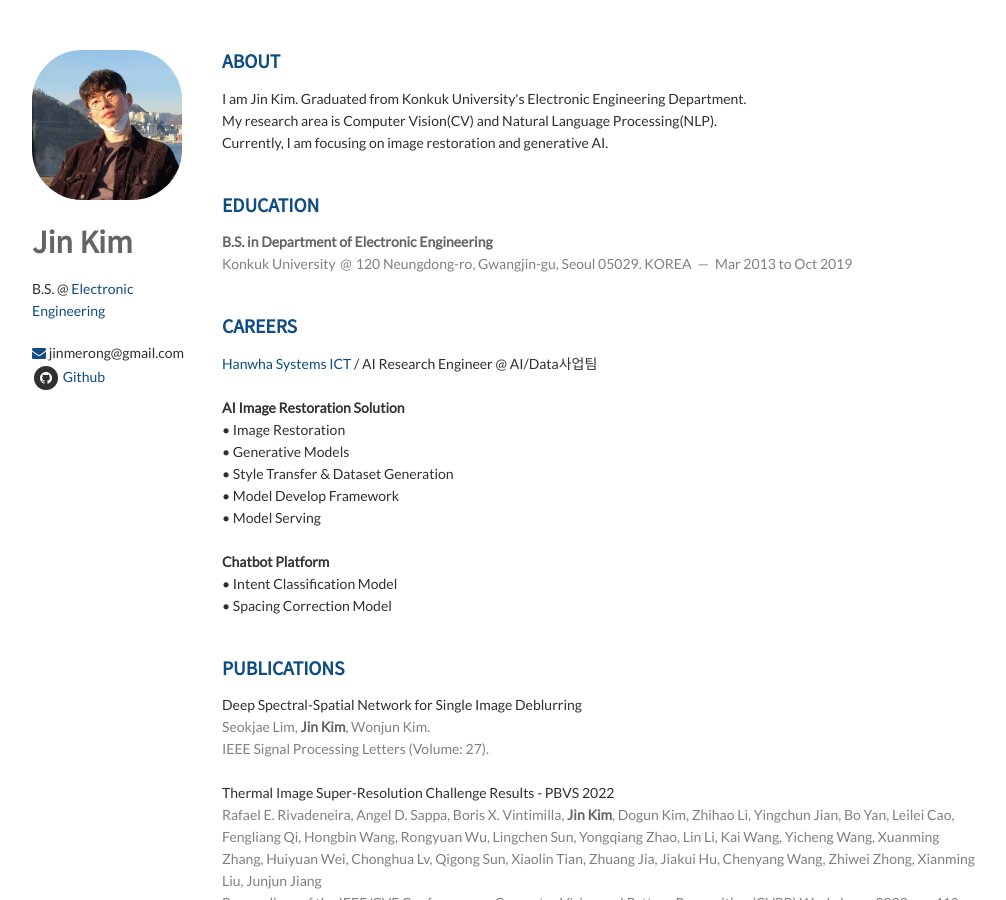
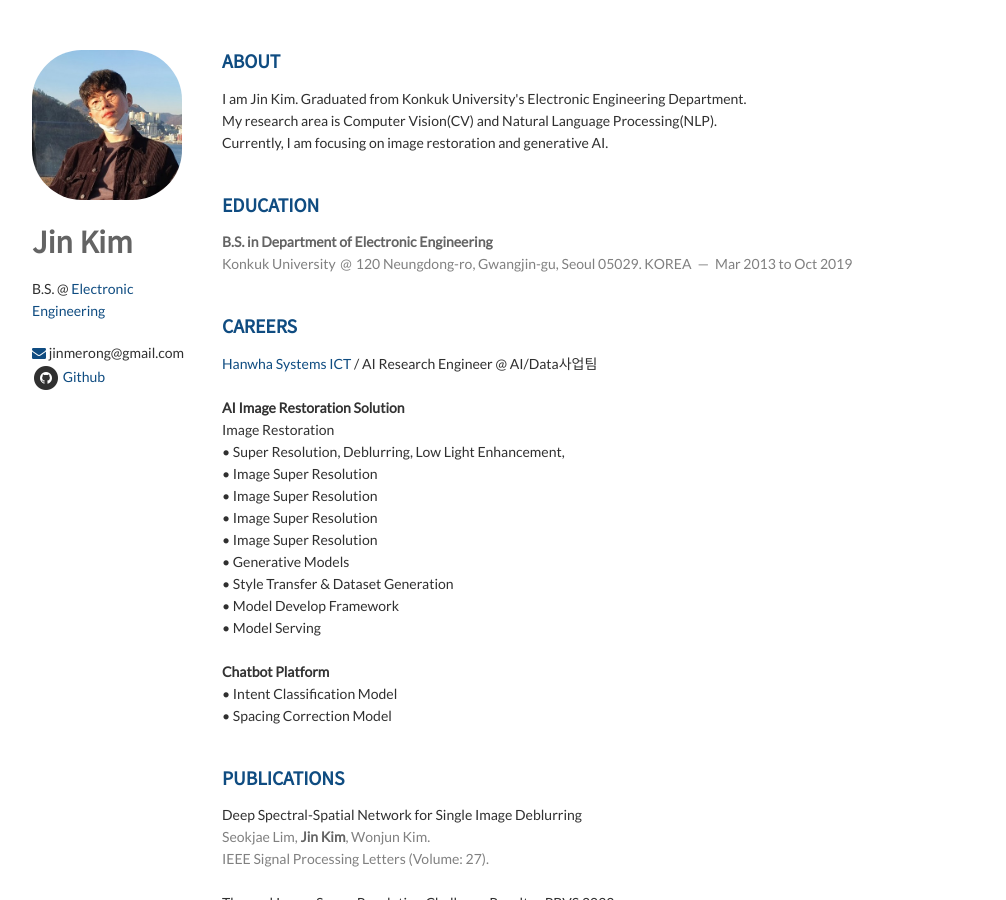
Before and after one commit to K-I-M-J-I-N/K-I-M-J-I-N.github.io, a Jekyll site: the page built from index.html, in a window 1280 px wide and 900 px high. Shown: the whole window, without its empty margins (138-1144 px from the left). Built offline with Jekyll 4.4.1, drawn with Linux system fonts in a browser that asks for light colours; nearby versions of some CDN libraries; the list of posts is cut into pages by our own code.

Commit message:
Update careers.html

```diff
--- a/_includes/careers.html
+++ b/_includes/careers.html
@@ -7,7 +7,12 @@
         </header>
         <p>&nbsp;</p>
         <p><strong>AI Image Restoration Solution</strong></p>
-        <p>&bull; Image Restoration</p>
+        <p>Image Restoration</p>
+        <span>&bull; Super Resolution, Deblurring, Low Light Enhancement, </span><br>
+        <span>&bull; Image Super Resolution</span><br>
+        <span>&bull; Image Super Resolution</span><br>
+        <span>&bull; Image Super Resolution</span><br>
+        <span>&bull; Image Super Resolution</span><br>
         <p>&bull; Generative Models</p>
         <p>&bull; Style Transfer &amp; Dataset Generation</p>
         <p>&bull; Model Develop Framework</p>
```
